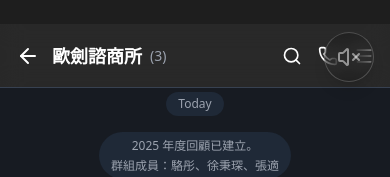
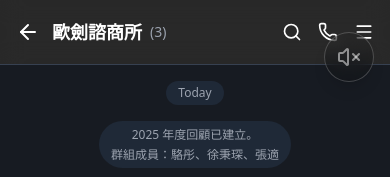
Before and after one commit to MAIDic/2025-recap, a React (Vite) app: page / in a window 390 px wide. Shown: the top 177 px of the page. Built offline with nearby package versions, Linux system fonts and the light colour scheme.

Commit message:
Refactor quotes structure and update layout styles
Refactor quotes to an array of objects sorted by time and adjust layout styles.

```diff
--- a/src/App.jsx
+++ b/src/App.jsx
@@ -110,6 +110,7 @@ const SLIDES_DATA = [
     bgColor: 'from-gray-800 via-slate-900 to-black',
     image: null,
     cloud: ['無限城', '照片', '無慘', '琵琶女', '所長', '研究所', '推甄', '覺察', '寶可夢','家庭','今天','情緒','學長'],
+    // 金句改為物件陣列，依時間排序
     quotes: [
       { text: '「朋友離職撐下去的理由又少一個」', author: '徐秉琛', time: '2024/12/6 15:18' },
       { text: '「現代人太需要可愛療癒物了」', author: '張 適📷🌎', time: '2024/12/10 09:52' },
@@ -230,7 +231,8 @@ const ChatLayout = ({ title, children, showInput = true }) => {
   return (
     <div className="flex flex-col h-full relative z-10 bg-[#1e1e1e] font-sans">
       {/* Header */}
-      <div className="h-16 bg-[#2b2b2b]/90 backdrop-blur-md flex items-center justify-between px-4 border-b border-gray-700 pt-safe mt-6 md:mt-0 z-30 shrink-0">
+      {/* 修改：移除 mt-6，保留 pt-safe，讓標題列正確頂到螢幕最上方，且內容避開劉海 */}
+      <div className="h-16 bg-[#2b2b2b]/90 backdrop-blur-md flex items-center justify-between px-4 border-b border-gray-700 pt-safe z-30 shrink-0 box-content">
         <div className="flex items-center gap-3">
           <ArrowLeft className="text-white w-6 h-6" />
           <div>
@@ -510,7 +512,6 @@ const MemoryStorySlide = ({ data, subIndex }) => {
   );
 };
 
-// 修改：接收 subIndex 作為 props
 const KeywordCloudSlide = ({ data, subIndex }) => {
   // 使用 subIndex 作為顯示進度
   const currentQuoteIndex = subIndex;
```
